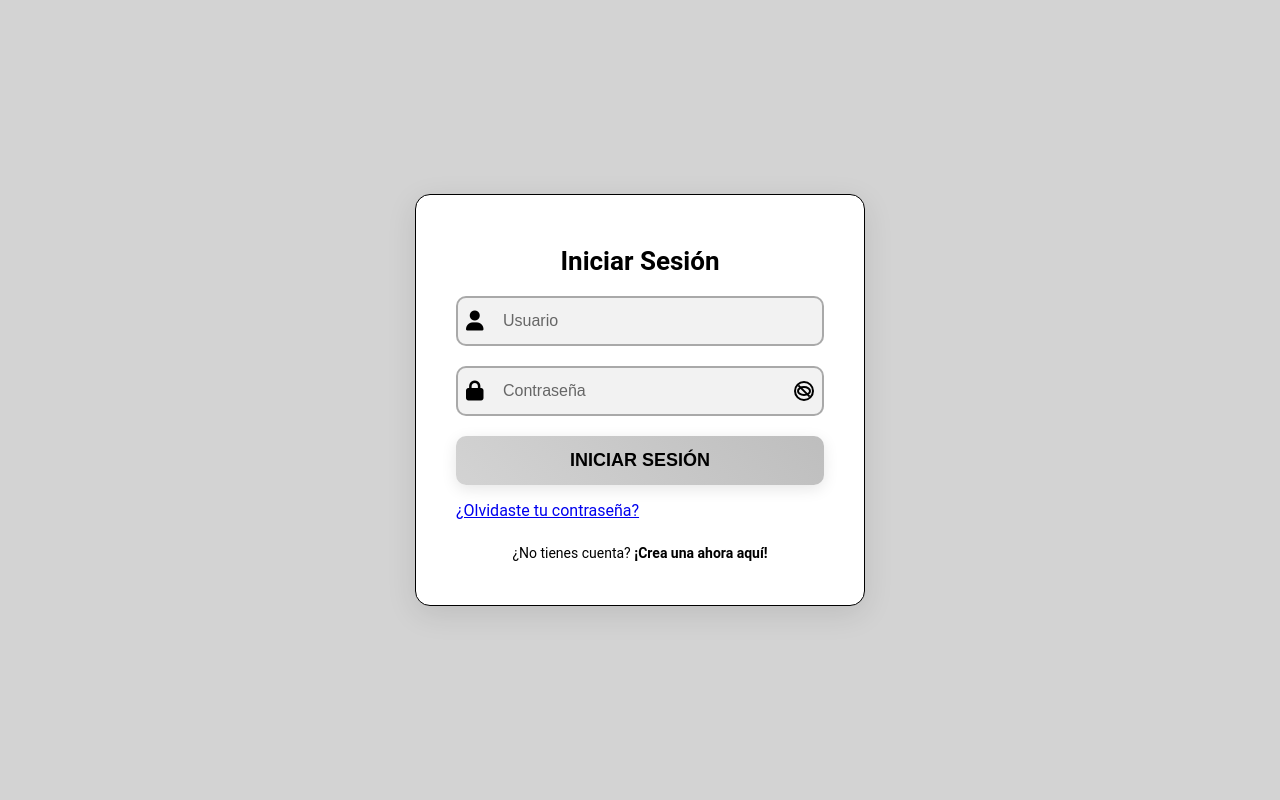
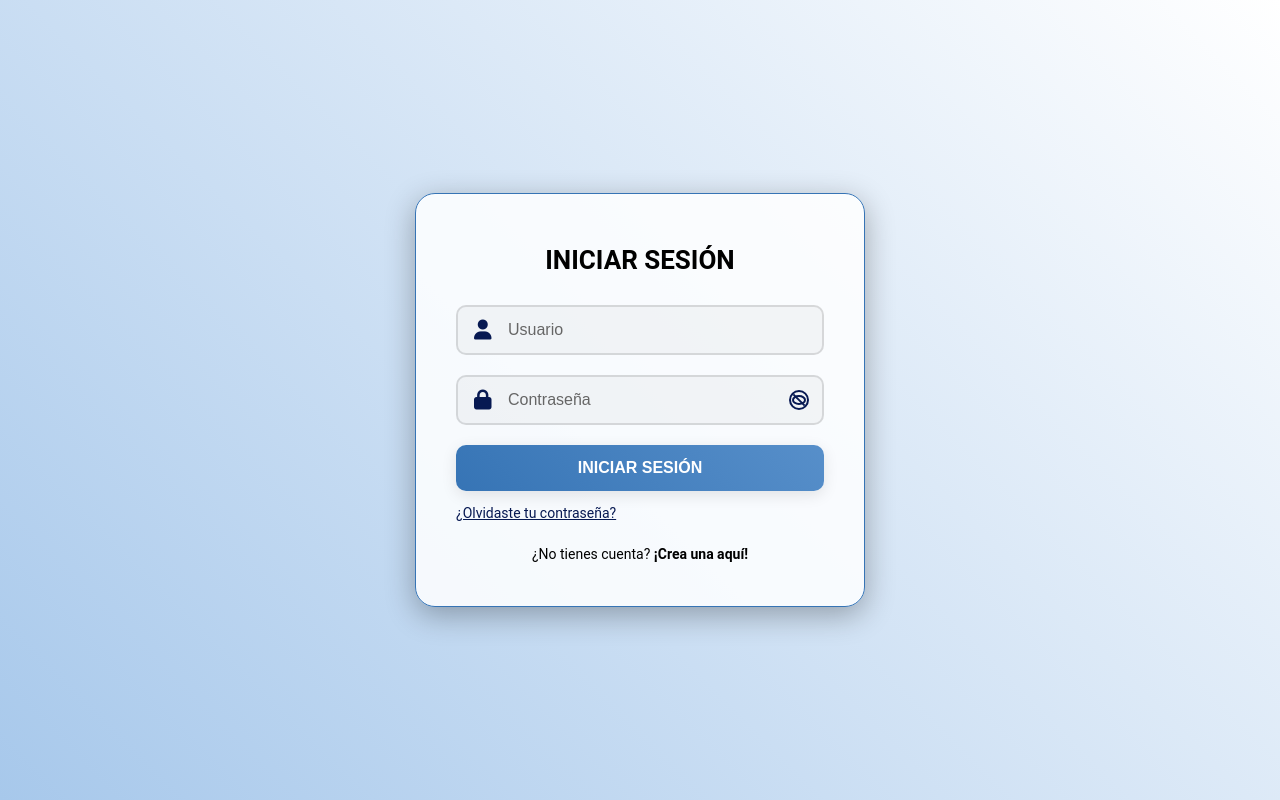
Before and after one commit to MancillaO/AppLogin, a Flask app: page /login in a window 1280 px wide. Run offline with Flask 3, Linux system fonts and the light colour scheme.

Commit message:
Enhance UI with gradient backgrounds, improved button styles, and updated text formatting in login and registration templates

```diff
--- a/static/styles.css
+++ b/static/styles.css
@@ -1,7 +1,9 @@
 /* Global Styles */
 body {
-    background-color: lightgray; /* Fondo cambiado a lightgray */
-    color: #000; /* Texto negro para mayor contraste */
+    background: linear-gradient(45deg, #a7c8eb, #ffffff);
+    /* Fondo degradado claro */
+    color: #000;
+    /* Texto negro para mayor contraste */
     font-family: 'Roboto', sans-serif;
     display: flex;
     justify-content: center;
@@ -9,19 +11,22 @@ body {
     height: 100vh;
     margin: 0;
     padding: 0 20px;
-    -webkit-font-smoothing: antialiased; /* Mejora la visualización en dispositivos Apple */
+    -webkit-font-smoothing: antialiased;
+    /* Mejora la visualización en dispositivos Apple */
 }
 
 /* Login Container */
 .login-container {
-    background: #fff; /* Fondo del contenedor cambiado a blanco */
+    background: #ffffffd7;
+    /* Fondo del contenedor cambiado a blanco */
     padding: 30px 40px;
-    border-radius: 15px;
-    box-shadow: 0 8px 30px rgba(0, 0, 0, 0.1); /* Sombras más suaves */
+    border-radius: 20px;
+    box-shadow: 0 8px 30px rgba(0, 0, 0, .3);
+    /* Sombras más suaves */
     width: 100%;
     max-width: 450px;
     box-sizing: border-box;
-    border: 1px solid #000; /* Contorno negro */
+    border: 1px solid #3674B5;
     position: relative;
     transform: translateZ(0);
 }
@@ -29,9 +34,10 @@ body {
 /* Form */
 .login-form h2 {
     text-align: center;
-    margin-bottom: 20px;
+    margin-bottom: 30px;
     font-size: 26px;
-    color: #000; /* Título en negro */
+    color: #000;
+    /* Título en negro */
 }
 
 /* Form Fields */
@@ -43,20 +49,22 @@ body {
 
 .form-group .icon {
     position: absolute;
-    left: 10px;
+    left: 18px;
     top: 50%;
     transform: translateY(-50%);
-    color: #000; /* Íconos en negro */
+    color: #071952;
+    /* Íconos en negro */
     font-size: 20px;
 }
 
 .form-group input {
     width: 100%;
-    padding: 14px 14px 14px 45px;
-    border: 2px solid rgba(0, 0, 0, 0.3); /* Contorno tenue */
+    padding: 14px 14px 14px 50px;
+    border: 2px solid rgba(0, 0, 0, 0.116);
+    /* Contorno tenue */
     border-radius: 10px;
-    background-color: rgba(0, 0, 0, 0.05); /* Fondo claro */
-    color: #000; /* Texto negro */
+    background-color: rgba(0, 0, 0, 0.03);
+        color: #000;
     outline: none;
     font-size: 16px;
     transition: all 0.3s ease;
@@ -64,12 +72,15 @@ body {
 }
 
 .form-group input:focus {
-    background-color: rgba(0, 0, 0, 0.1); /* Fondo más oscuro al enfocar */
-    border-color: #000; /* Contorno negro al enfocar */
+    /* background-color: rgba(0, 0, 0, 0.096); */
+    /* Fondo más oscuro al enfocar */
+    border-color: #05123a;
+    /* Contorno negro al enfocar */
 }
 
 .form-group input::placeholder {
-    color: #666; /* Placeholder en gris oscuro */
+    color: #666;
+    /* Placeholder en gris oscuro */
 }
 
 /* Buttons */
@@ -78,20 +89,22 @@ body {
     padding: 14px;
     border: none;
     border-radius: 10px;
-    background: linear-gradient(45deg, #D3D3D3, #BEBEBE); /* Botón degradado claro */
-    color: #000; /* Texto negro */
-    font-size: 18px;
+    background: linear-gradient(45deg, #3674B5, #578FCA);
+    /* Botón degradado claro */
+    color: #fff;
+    /* Texto negro */
+    font-size: 16px;
     font-weight: bold;
     text-transform: uppercase;
     cursor: pointer;
-    transition: all 0.3s ease, transform 0.2s ease;
-    box-shadow: 0 4px 15px rgba(0, 0, 0, 0.1); /* Sombra más tenue */
+    transition: all 0.4s ease, transform 0.2s ease;
+    box-shadow: 0 4px 15px rgba(0, 0, 0, 0.1);
+    /* Sombra más tenue */
 }
 
 .btn:hover {
-    background: linear-gradient(45deg, #BEBEBE, #D3D3D3);
-    box-shadow: 0 6px 20px rgba(0, 0, 0, 0.2);
-    transform: translateY(-3px);
+    box-shadow: 0 6px 20px rgba(0, 0, 0, 0.3);
+    transform: translateY(-2px);
 }
 
 .btn:active {
@@ -100,43 +113,55 @@ body {
 }
 
 /* Links */
-.signup-link, .login-link {
+.signup-link,
+.login-link {
     text-align: center;
     margin-top: 25px;
 }
 
-.signup-link p, .login-link p {
+.signup-link p,
+.login-link p {
     font-size: 14px;
-    color: #000; /* Texto en negro */
+    color: #000;
+    /* Texto en negro */
 }
 
-.signup-text, .login-text {
-    color: #000; /* Links en negro */
+.signup-text,
+.login-text {
+    color: #000;
+    /* Links en negro */
     font-weight: bold;
     text-decoration: none;
     transition: color 0.3s ease, transform 0.3s ease;
 }
 
-.signup-text:hover, .login-text:hover {
-    color: #444; /* Texto más oscuro al pasar el cursor */
+.signup-text:hover,
+.login-text:hover {
+    color: #071952;
+    /* Texto más oscuro al pasar el cursor */
     transform: scale(1.1);
 }
 
-.forgot-password{
-    font-size: 16px;
+.forgot-password {
+    font-size: 14px;
+}
+
+.forgot-password a {
+    color: #071952;
 }
 
 /* Password Toggle Icon */
 .toggle-password {
     position: absolute;
-    right: 10px;
+    right: 15px;
     top: 50%;
     transform: translateY(-50%);
     width: 20px;
     height: 20px;
     cursor: pointer;
     background: transparent;
-    border: 2px solid #000; /* Contorno negro */
+    border: 2px solid #071952;
+    /* Contorno negro */
     border-radius: 50%;
     transition: all 0.3s ease;
     box-sizing: border-box;
@@ -151,7 +176,8 @@ body {
     left: 50%;
     transform: translate(-50%, -50%);
     border-radius: 50%;
-    border: 2px solid #000; /* Icono negro */
+    border: 2px solid #071952;
+    /* Icono negro */
     background-color: transparent;
 }
 
@@ -163,7 +189,8 @@ body {
     top: 50%;
     left: 50%;
     transform: translate(-50%, -50%) rotate(45deg);
-    background: #000; /* Líneas en negro */
+    background: #071952;
+    /* Líneas en negro */
     opacity: 1;
 }
 
@@ -173,7 +200,8 @@ body {
 
 /* Estilo del mensaje de error */
 .error-message {
-    color: #ff4d4d; /* Rojo claro para indicar error */
+    color: #ff4d4d;
+    /* Rojo claro para indicar error */
     font-size: 14px;
     text-align: center;
     margin-bottom: 15px;
--- a/templates/login.html
+++ b/templates/login.html
@@ -14,7 +14,7 @@
 <body>
     <div class="login-container">
         <form class="login-form" action="/login" method="POST">
-            <h2>Iniciar Sesión</h2>
+            <h2>INICIAR SESIÓN</h2>
 
             <!-- Mostrar mensaje de error o éxito -->
             {% with messages = get_flashed_messages() %}
@@ -45,7 +45,7 @@
             <p class="forgot-password"><a href="/recuperar_contrasena">¿Olvidaste tu contraseña?</a></p>
 
             <div class="signup-link">
-                <p>¿No tienes cuenta? <a href="/registro" class="signup-text">¡Crea una ahora aquí!</a></p>
+                <p>¿No tienes cuenta? <a href="/registro" class="signup-text">¡Crea una aquí!</a></p>
             </div>
         </form>
     </div>
--- a/templates/register.html
+++ b/templates/register.html
@@ -13,7 +13,7 @@
 <body>
     <div class="login-container">
         <form class="login-form" action="/registro" method="POST">
-            <h2>Registro de Usuario</h2>
+            <h2>REGISTRO DE USUARIO</h2>
 
             {% with messages = get_flashed_messages() %}
             {% if messages %}
```
Also changed, not shown: static/contrasena.css (+41 -29 lines).
